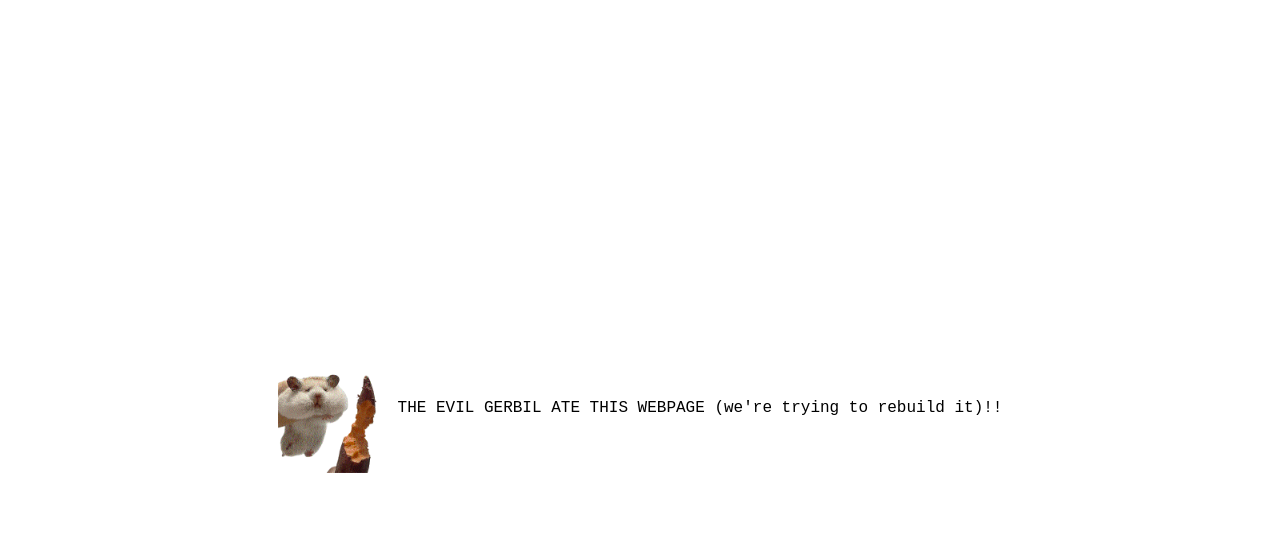
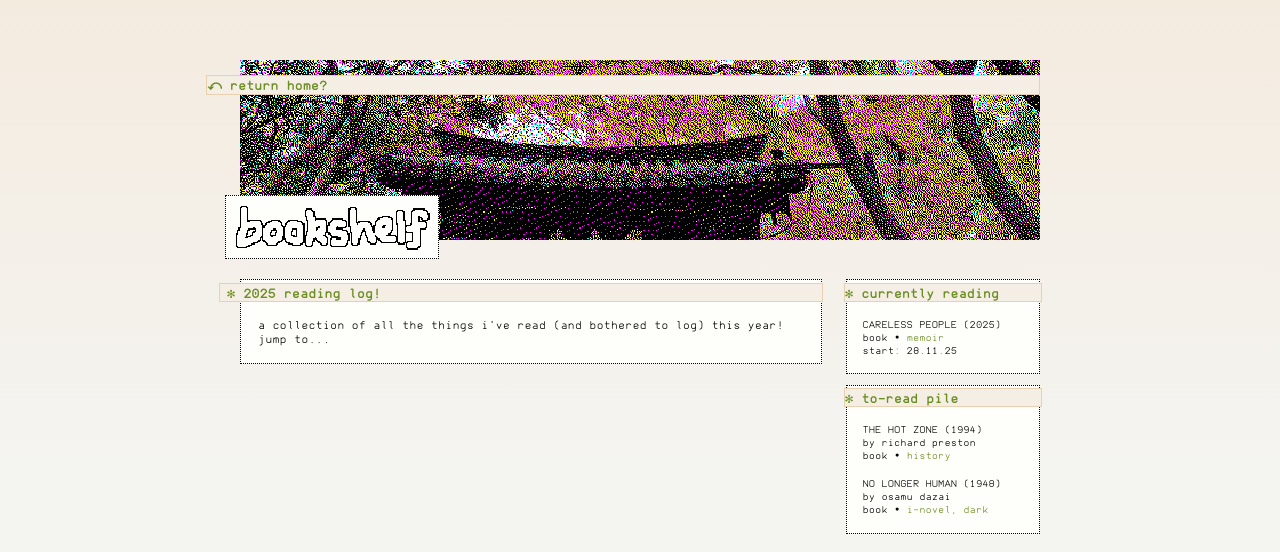
Before and after one commit to wildflowering/imeating.rocks, a plain HTML site: page pages/bookshelf.html in a window 1280 px wide. Drawn offline with Linux system fonts and the light colour scheme.

Commit message:
bookshelf init

```diff
--- /dev/null
+++ b/css/stem.css
@@ -0,0 +1,126 @@
+#root-wrapper {
+    display: flex;
+    flex-direction: column;
+    margin-top: 40px;
+}
+
+#stem-wrapper {
+    width: 800px;
+    display: flex;
+    gap: 2em;
+}
+
+.main-box {
+    position: relative;
+    border: 1px dotted black;
+    padding: 0.25em 1em;
+    background-color: #fefefa;
+
+    h3 {
+        margin: 0;
+        padding-left: 0.5em;
+        margin-left: -2.5em;
+        margin-right: -1em;
+        background-color: #f5eee4;
+        color: olivedrab;
+        border: 1px solid #e8d0b0;
+		font-size: 13.5px;
+    }
+
+    p {
+        margin: 15px 5px;
+    }
+
+    ul {
+        list-style: none;
+        padding-left: 0;
+        margin: 10px 5px;
+    }
+
+    li {
+        margin-bottom: 0.2em;
+    }
+}
+
+header {
+    display: flex;
+    flex-direction: column;
+
+    h3 {
+        position: relative;
+        margin-left: -2.5em;
+        bottom: -35px;
+        background-color: #f5eee4;
+        color: olivedrab;
+        border: 1px solid #e8d0b0;
+        font-size: 13.5px;
+    }
+}
+
+#header-img {
+    width: 800px;
+    height: 180px;
+    object-fit: cover;
+    object-position: 0% 70%;
+    margin-bottom: -10px;
+}
+
+#header-title {
+    width: max-content;
+    height: 50px;
+    margin: -35px 0px 20px -15px;
+	background-color: #fefefa;
+	border: 1px dotted black;
+    padding: 0.5em 0.5em;
+}
+
+
+#main-wrapper {
+    flex: 1 1 75%;
+	display: flex;
+    flex-direction: column;
+    gap: 1em;
+}
+
+#side-wrapper {
+    flex: 1 1 25%;
+    display: flex;
+    flex-direction: column;
+    gap: 1em;
+    font-size: 10.5px;
+}
+
+.side-box {
+	position: relative;
+    border: 1px dotted black;
+    padding: 0.25em 1em;
+    background-color: #fefefa;
+
+    h3 {
+		margin: 0;
+		margin-left: -1em;
+		margin-right: -1em;
+        background-color: #f5eee4;
+        color: olivedrab;
+        border: 1px solid #e8d0b0;
+		font-size: 13.5px;
+	}
+
+    p {
+        margin: 10px 5px;
+    }
+
+    ul {
+        list-style: none;
+        padding-left: 0;
+        margin: 15px 5px;
+    }
+
+    li {
+        margin-bottom: 15px;
+    }
+
+    li:last-child {
+        margin-bottom: 0;
+    }
+}
--- a/pages/bookshelf.html
+++ b/pages/bookshelf.html
@@ -3,12 +3,50 @@
 <head>
     <meta charset="UTF-8">
     <meta name="viewport" content="width=device-width, initial-scale=1.0">
-    <title>Document</title>
+    <link rel="stylesheet" href="../root.css">
+    <link rel="stylesheet" href="../css/stem.css">
+
+    <link rel="apple-touch-icon" sizes="180x180" href="/assets/favicons/apple-touch-icon.png">
+    <link rel="icon" type="image/png" sizes="32x32" href="/assets/favicons/favicon-32x32.png">
+    <link rel="icon" type="image/png" sizes="16x16" href="/assets/favicons/favicon-16x16.png">
+    <link rel="manifest" href="/assets/favicons/site.webmanifest">
+
+    <title>bookshelf</title>
 </head>
 <body>
-    <div style="display:flex;justify-content: center;align-items: center;height:100vh;">
-        <img style="width:100px;pointer-events:none;"src="/assets/images/gerbil.png" alt="evil gerbil of greed and avarice">
-        <p style="font-family:'Courier New', Courier, monospace;margin-left:20px;">THE EVIL GERBIL ATE THIS WEBPAGE (we're trying to rebuild it)!!</p>
+    <div id="root-wrapper">
+
+        <header>
+            <h3><a href="/">⤺ return home?</a></h3>
+            <img id="header-img" src="/assets/images/headers/bookshelf_2025.png" alt="a chinese paifang in the middle of an autumnal forest">
+            <img id="header-title" src="/assets/images/titles/bookshelf.png" alt="bookshelf">
+        </header>
+
+        <div id="stem-wrapper">
+            <div id="main-wrapper">
+                <div class="main-box">
+                    <h3>✻ 2025 reading log!</h3>
+                    <p>a collection of all the things i've read (and bothered to log) this year! jump to...</p>
+                </div>
+            </div>
+
+            <div id="side-wrapper">
+                <div class="side-box">
+                    <h3>✻ currently reading</h3>
+                    <ul>
+                        <li>CARELESS PEOPLE (2025)<br>book • <font style="color: olivedrab;">memoir</font><br>start: 28.11.25</li>
+                    </ul>
+                </div>
+                <div class="side-box">
+                    <h3>✻ to-read pile</h3>
+                    <ul>
+                        <li>THE HOT ZONE (1994)<br>by richard preston<br>book • <font style="color: olivedrab;">history</font></li>
+                        <li>NO LONGER HUMAN (1948)<br>by osamu dazai<br>book • <font style="color: olivedrab;">i-novel, dark</font></li>
+                    </ul>
+                </div>
+            </div>
+        </div>
+
     </div>
 </body>
 </html>
--- a/root.css
+++ b/root.css
@@ -1,6 +1,15 @@
 html {
 	font-family: "Barecast", "Inconsolata", Menlo, Chicago, Geneva;
     font-size: 12px;
+}
+
+body {
+    background: linear-gradient(to bottom, #f4ebdf, transparent calc(50% + 72px)) #f4f4f1 fixed;
+    margin: 0;
+	height: 100vh;
+    display: flex;
+    justify-content: center;
+	position: relative;
 }
 
 
@@ -15,13 +24,6 @@ html {
     font-family: Barecast;
     src: url("assets/fonts/barecastRegular.woff2") format("woff2");
     font-weight: 400;
-    font-style: normal;
-}
-
-@font-face {
-    font-family: Estrella;
-    src: url("assets/fonts/estrella.woff2") format("woff2");
-    font-weight: normal;
     font-style: normal;
 }
 
@@ -40,10 +42,14 @@ h1, h2, h3, h4, h5, h6 {
 /* inline */
 
 a {
-	color: unset;
+    color: olivedrab;
 	text-decoration: none;
 }
 
 a:hover {
     text-decoration: underline;
 }
+
+img {
+    image-rendering: pixelated;
+}
--- a/styles.css
+++ b/styles.css
@@ -1,34 +1,15 @@
-body {
-    background: linear-gradient(to bottom, #f4ebdf, transparent calc(50% + 72px)) #f4f4f1 fixed;
-    margin: 0;
-	height: 100vh;
-    display: flex;
-    justify-content: center;
-	position: relative;
-}
-
-
 /*
 OVERARCHING
 */
 
-a {
-	color: olivedrab;
-	/* color: color-mix(in srgb, currentcolor, #45d1a1); */
+#root-wrapper {
+	position: absolute;
+    display: flex;
+    gap: 2.5em;
+    margin-top: 80px;
 }
 
-img {
-    image-rendering: pixelated;
-}
-
-#root-wrapper {
-	position: absolute;
-	margin-top: 80px;
-    display: flex;
-    gap: 2.5em;
-}
-
-#header_title {
+#header-title {
 	position: absolute;
 	margin-top: -15px;
 	margin-left: -15px;
@@ -37,7 +18,7 @@ img {
     padding: 0.5em 0.5em;
 }
 
-#header_img {
+#header-img {
 	height: 180px;
 	border: 1px dotted black;
 }
@@ -62,11 +43,12 @@ MAIN WRAPPER STUFF
 
     h3 {
         margin: 0;
+        padding-left: 0.5em;
         margin-left: -2.5em;
         margin-right: -1em;
         background-color: #f5eee4;
         color: olivedrab;
-        filter: drop-shadow(1px 1px 0 #e8d0b0) drop-shadow(-1px -1px 0 #e8d0b0);
+        border: 1px solid #e8d0b0;
 		font-size: 13.5px;
     }
 
@@ -139,7 +121,7 @@ SIDE WRAPPER STUFF
 		margin-right: -1em;
         background-color: #f5eee4;
         color: olivedrab;
-        filter: drop-shadow(1px 1px 0 #e8d0b0) drop-shadow(-1px -1px 0 #e8d0b0);
+        border: 1px solid #e8d0b0;
 		font-size: 13.5px;
 	}
 }
```
Also changed, not shown: index.html (+2 -2 lines), assets/fonts/estrella.woff2 (deleted), assets/images/headers/bookshelf_2025.png (added), assets/images/headers/home.png (added), assets/images/mossy_boulder.png (deleted), assets/images/titles/bookshelf.png (added), assets/images/titles/home.png (renamed from assets/images/title.png), 5 other files.
